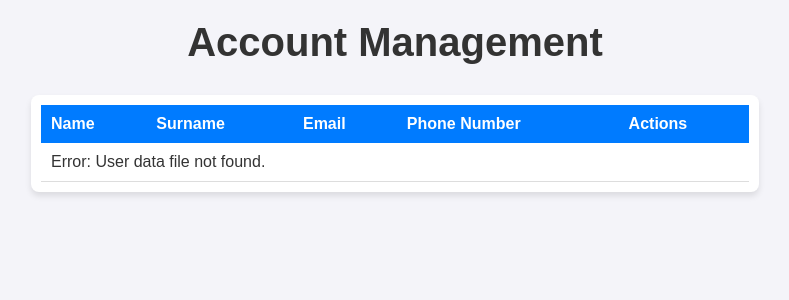
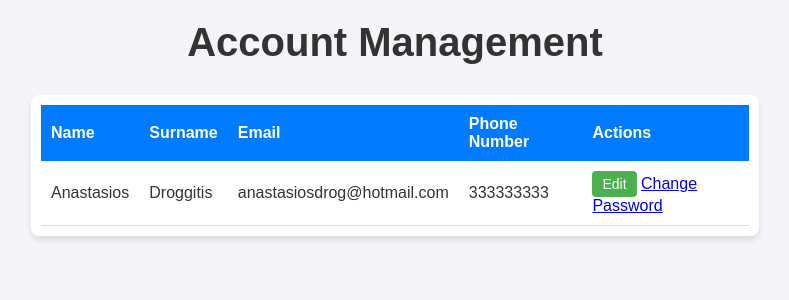
Before and after one commit to ReginaAqua/RestaurantManagementSystem, a PHP site: page /AccountManagement.php in a window 1280 px wide. Shown: the top 300 px of the page, without its empty margins (245-1034 px from the left). Run offline with PHP 8.4, Linux system fonts and the light colour scheme.

Commit message:
Update AccountManagement.php

```diff
--- a/phpFiles/AccountManagement.php
+++ b/phpFiles/AccountManagement.php
@@ -1,12 +1,12 @@
 <?php
-session_start();
-
-$json = 'Data/users.json';
-
+session_start(); //for cookies
+//READING USERS.JSON
+$json = '../Data/users.json';
+//check if it exists
 if (file_exists($json)) {
     $jsonData = file_get_contents($json);
     $users = json_decode($jsonData, true);
-
+    //checking if save was pressed to store the new data in users.json
     if ($_SERVER['REQUEST_METHOD'] === 'POST' && isset($_POST['save'])) {
         $updatedEmail = $_POST['email'];
         $updatedPhone = $_POST['phone'];
@@ -23,7 +23,7 @@ if (file_exists($json)) {
         header("Location: AccountManagement.php");
         exit();
     }
-
+   //creating  table row with table data to showcase users info: changeable and non chang
     $userRows = '';
     foreach ($users as $user) {
         if (isset($_GET['edit']) && isset($user['username']) && $_SESSION['usernm'] == $user['username']) {
@@ -44,7 +44,8 @@ if (file_exists($json)) {
                 <td>" . htmlspecialchars($user['surname']) . "</td>
                 <td>" . htmlspecialchars($user['email']) . "</td>
                 <td>" . htmlspecialchars($user['phone']) . "</td>
-                <td><a href='AccountManagement.php?edit=1' class='edit-button'>Edit</a></td>
+                <td><a href='AccountManagement.php?edit=1' class='edit-button'>Edit</a>
+                <a href='Re-enablePassword.php' class='change-password'>Change Password</a></td>
             </tr>";
         }
     }
@@ -59,7 +60,7 @@ if (file_exists($json)) {
     <meta charset="UTF-8">
     <meta name="viewport" content="width=device-width, initial-scale=1.0">
     <title>Account Management</title>
-    <link rel="stylesheet" href="AccountManagement.css">
+    <link rel="stylesheet" href="../cssFiles/AccountManagement.css">
 </head>
 <body>
     <div class="container">
```
